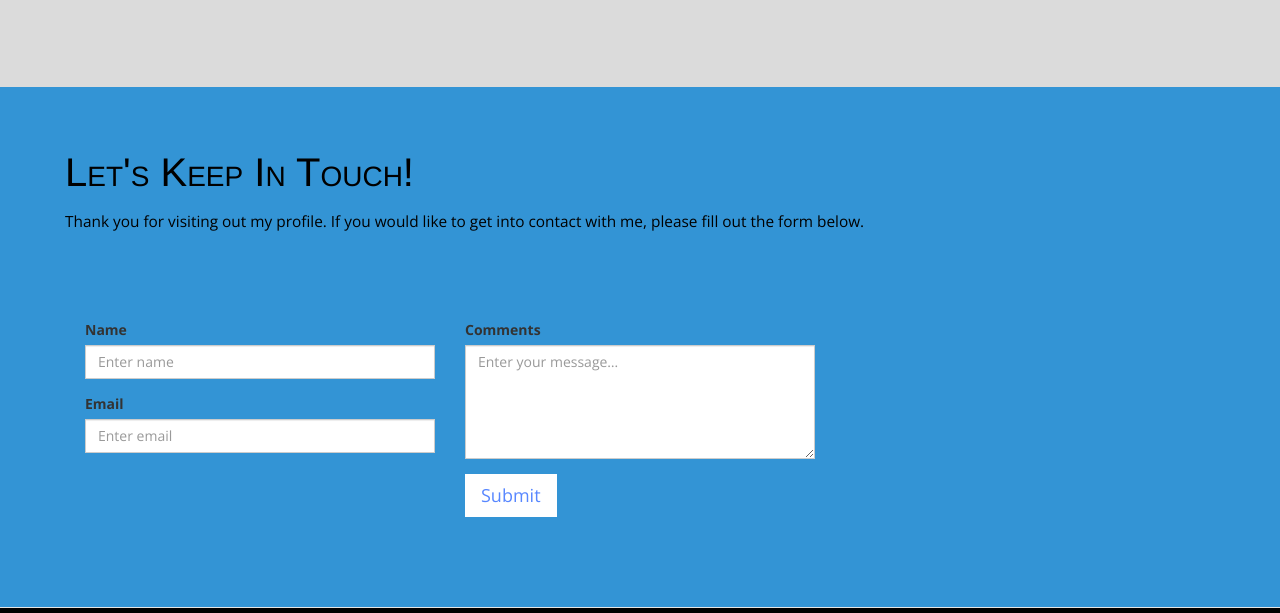
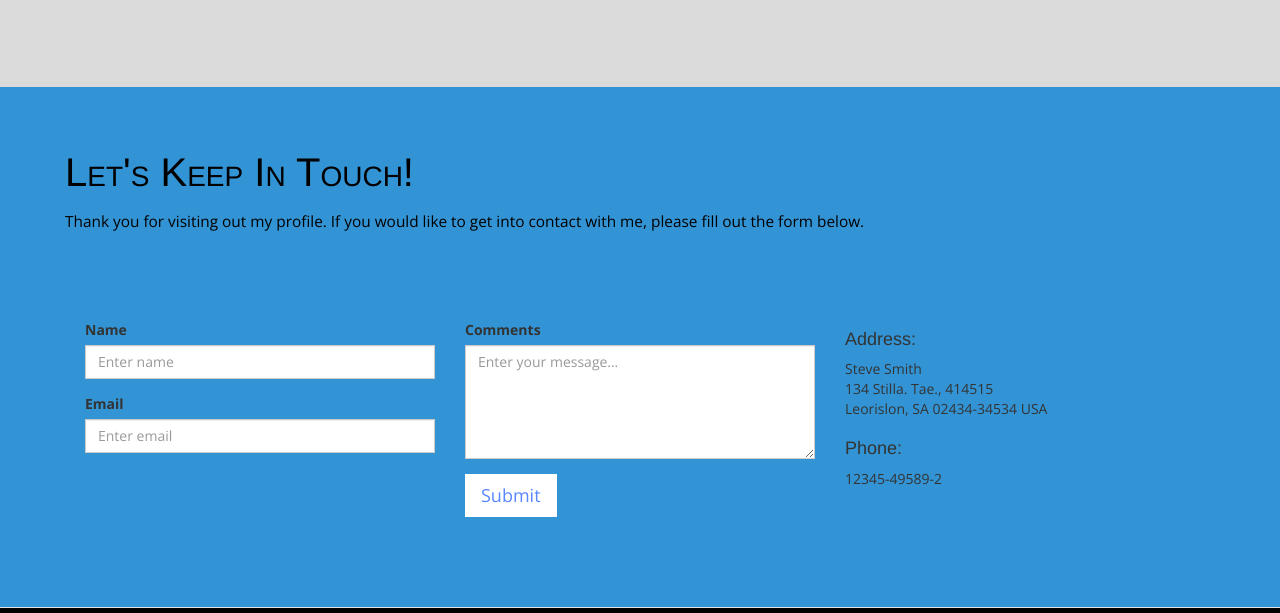
Before and after one commit to haristariq/website-main, a plain HTML site: page index.html in a window 1280 px wide. Shown: the part 4181-4794 px from the top of the page. Drawn offline with nearby package versions, Linux system fonts and the light colour scheme.

Commit message:
Update index.html

```diff
--- a/index.html
+++ b/index.html
@@ -349,7 +349,7 @@
             <input type="text" class="form-control" name="name" id="name" placeholder="Enter name" title="Please enter your name (at least 2 characters)">
           </div>
           <div class="form-group">
-            <label for="tharis715@gmail.com">Email</label>
+            <label for="email">Email</label>
             <input type="email" class="form-control" name="email" id="email" placeholder="Enter email" title="Please enter a valid email address">
           </div>
         </div>
@@ -363,6 +363,15 @@
         </div>
       </form>
       <div class="col-sm-4">
+        <h4>Address:</h4>
+        <address>
+        Steve Smith<br>
+        134 Stilla. Tae., 414515<br>
+        Leorislon, SA 02434-34534 USA <br>
+        </address>
+        <h4>Phone:</h4>
+        <address>
+        12345-49589-2<br>
         </address>
       </div>
     </div>
```
